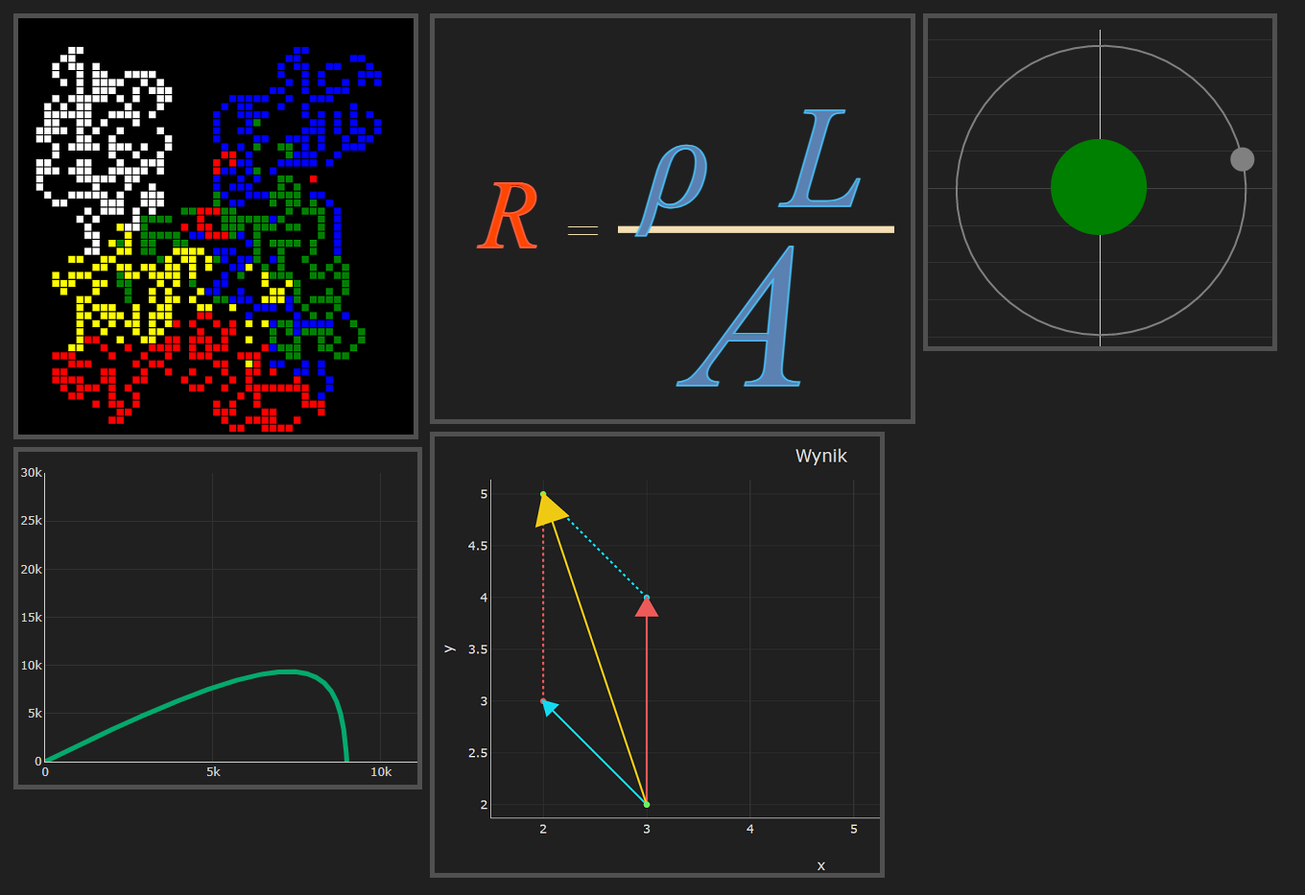
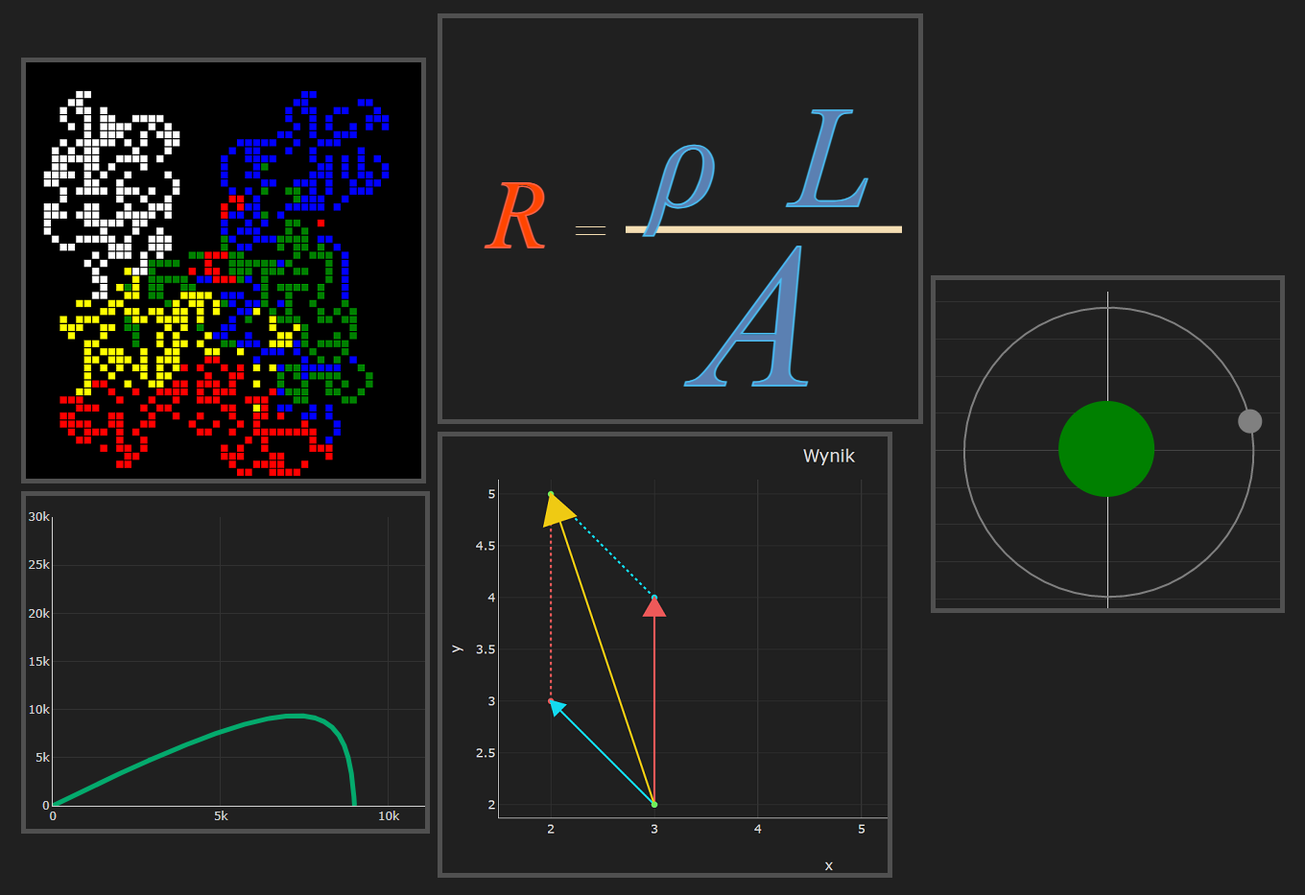
Before and after one commit to gardanw/PZEksperymentyFizyczne, a Django app: page /experiments/ in a window 1360 px wide. Shown: the part 80-1013 px from the top of the page at 96% size. Run offline with Django 3.2, Linux system fonts and the light colour scheme; data comes from the database, SQL or seed files in the repository; some libraries are stand-ins or nearby versions.

Commit message:
poprawienie wyswietlania listy eksperymentow

```diff
--- a/side/PZEF/all_static/experiments/css/index.css
+++ b/side/PZEF/all_static/experiments/css/index.css
@@ -7,6 +7,9 @@
     margin-left: auto;
     margin-right: auto;
     padding: 10px;
+    flex-wrap: wrap;
+    align-items: center;
+    justify-content: center;
 }
 
 img:hover {
--- a/side/PZEF/experiments/static/experiments/css/index.css
+++ b/side/PZEF/experiments/static/experiments/css/index.css
@@ -7,6 +7,9 @@
     margin-left: auto;
     margin-right: auto;
     padding: 10px;
+    flex-wrap: wrap;
+    align-items: center;
+    justify-content: center;
 }
 
 img:hover {
```
